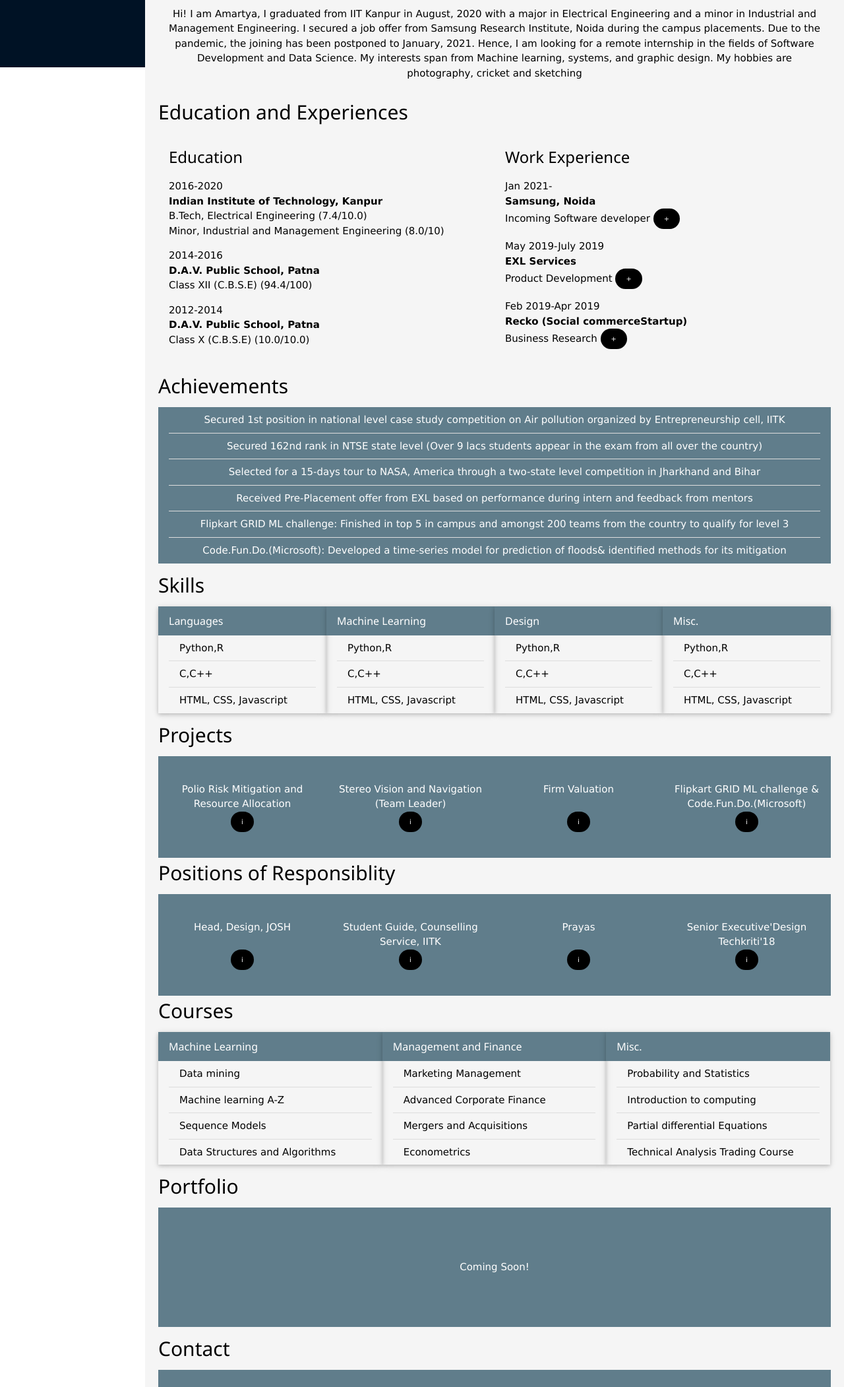
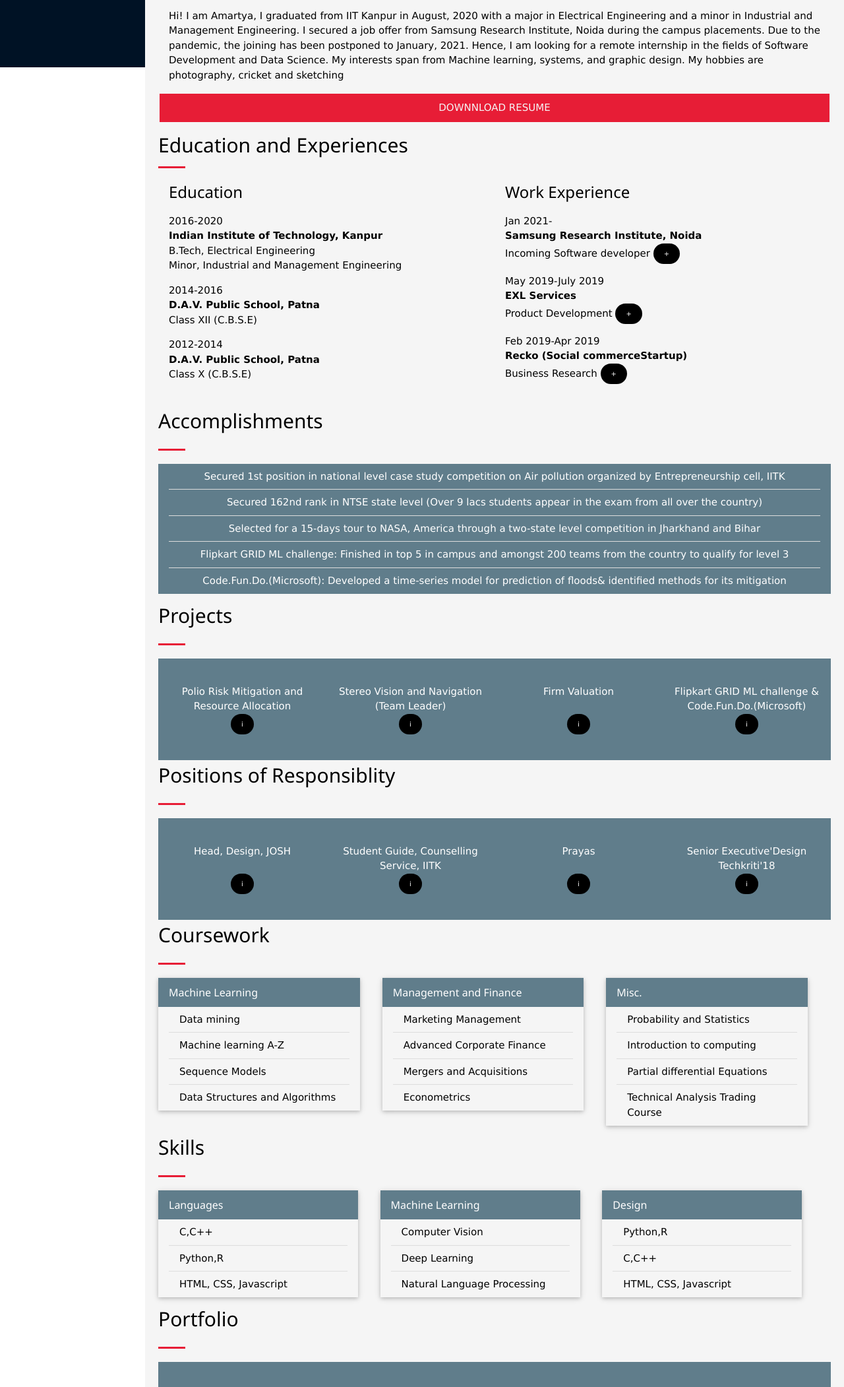
Before and after one commit to ramartya/ramartya.github.io, a plain HTML site: page index.html in a window 1280 px wide. Shown: the part 698-2800 px from the top of the page at 66% size. Drawn offline with nearby package versions, Linux system fonts and the light colour scheme.

Commit message:
Update index.html

```diff
--- a/index.html
+++ b/index.html
@@ -1,3 +1,4 @@
+
 
 
 
@@ -22,15 +23,16 @@
   background-color: #001225; /* Black */
   overflow-x: hidden; /* Disable horizontal scroll */
   padding-top: 150px;
+  padding-left: 20px;
 }
 
 /* The navigation menu links */
 .sidenav a {
-  padding: 6px 6px 6px 10px;
+  padding: 10px 6px 16px 10px;
   text-decoration: none;
-  font-family: Arial, Helvetica, sans-serif;
+  font-family: Verdana, Geneva, Tahoma, sans-serif;
   font-size: 15px;
-  font-weight: bold;
+  /*font-weight: bold;*/
   text-align: left;
   color: #e0e0e0;
   display: block;
@@ -43,6 +45,7 @@
 
 /* Style page content */
 .everything {
+
   background-color:#F5F5F5;
   padding: 20px;
   margin-left: 220px; /* Same as the width of the sidebar */
@@ -50,6 +53,8 @@
 .about {
   margin-left: 300px; /* Same as the width of the sidebar */
   padding: 0px 10px;
+  text-align: left;
+
 }
 /* On smaller screens, where height is less than 450px, change the style of the sidebar (less padding and a smaller font size) */
 @media screen and (max-height: 450px) {
@@ -66,9 +71,10 @@
 <!-- Side navigation -->
  <div class="sidenav">
  	<a href="#about">About</a>
- 	<a href="#edu">Work and Education</a>
+	 <a href="#edu">Education and Experiences</a>
+	 <a href="#Accomplishments">Accomplishments</a>
   	<a href="#Projects">Projects</a>
-  	<a href="#Courses">Courses and Skils</a>
+  	<a href="#Coursework">Courses and Skills</a>
 	<a href="#Portfolio">Portfolio</a>
 	<a href="#Contact">Contact</a>
 </div>
@@ -76,51 +82,53 @@
 <div class= "everything">
 	<div class="w3-container w3-center">
  		<p></br></br></br></p>
- 		<img src="o.jpg" alt="car" class= "w3-circle w3-border"  style="width:15%;">
+ 		<img src="o.jpg" alt="Amartya.jpg" class= "w3-circle w3-border"  style="width:15%;">
    		<h1>Amartya</h1>
   		<p></br>Hi! I am Amartya, I am a <strong>software developer, ML enthusiast </strong>and an<strong> Artist</strong>.</br>Welcome to my Website!</p>
 
         	<div class="social">
 	 <h2>
-	 <a href=#><i class="fab fa-github"></i></a>
-        <a href=#><i class="fab fa-facebook"></i></a>
-	<a href=#><i class="fab fa-linkedin"></i></a>
-	<a href=#><i class="fab fa-instagram"></i></a>
+	 <a href=https://github.com/ramartya><i class="fab fa-github"></i></a>
+	 <a href=https://www.linkedin.com/in/amartya-236764126/><i class="fab fa-linkedin"></i></a>
+    <a href=https://www.facebook.com/profile.php?id=100004565326571><i class="fab fa-facebook"></i></a>
+	<a href=https://www.instagram.com/camera_._obscura/><i class="fab fa-instagram"></i></a>
         <a href= www.paranoidbooklady.wordpress.com><i class="fab fa-goodreads"></i></a></h2>
 	</div>
      <h2></br></br></br></h2>
   </div>
-  <h2 id="about">About</h2>
+  <h2 id="about" style="text-align:left">About</h2>
+  <hr style="height:3px; border:none; color:#e71d36; background-color:#e71d36; width:4%; text-align:left; margin: 0 auto 0 0;">
    <div class="w3-container w3-center" >
 
-        <p> Hi! I am Amartya,
+        <p style="text-align:left"> Hi! I am Amartya,
 
 I graduated from IIT Kanpur in August, 2020 with a major in Electrical Engineering and a minor in Industrial and Management Engineering. I secured a job offer from Samsung Research Institute, Noida during the campus placements. Due to the pandemic, the joining has been postponed to January, 2021. Hence, I am looking for a remote internship in the fields of Software Development and Data Science.
 My interests span from Machine learning, systems, and graphic design. My hobbies are photography, cricket and sketching</p>
        </div>
-
- <!.. 	Work Experience starts >
- 	<h2 id="edu">Education and Experiences</h2>
+<a style="text-decoration:none" href=https://drive.google.com/file/d/1mLYjsglbIAMfRcPsFlbikQIFS-Yhw67Z/view?usp=sharing><table style="width: 100%;"><td style= "background-color: #e71d36; padding-top: 10px; padding-bottom: 10px; color: #F5F5F5; text-align: center; font-family: Verdana, Geneva, Tahoma, sans-serif;">DOWNNLOAD RESUME</td></table></a>
+ <!--	Work Experience starts >-->
+	 <h2 id="edu">Education and Experiences</h2>
+	 <hr style="height:3px; border:none; color:#e71d36; background-color:#e71d36; width:4%; text-align:left; margin: 0 auto 0 0;">
 	 <div class="w3-row">
     		<div class="w3-col" style="width:50%">
     		   <div class=" w3-hover-shadow w3-padding w3-left">
     				<h3> Education </h3>
     					<p>2016-2020</br>
     					<strong>Indian Institute of Technology, Kanpur</strong></br>
-    						B.Tech, Electrical Engineering (7.4/10.0)</br>
-    						Minor, Industrial and Management Engineering (8.0/10)
+    						B.Tech, Electrical Engineering</br>
+    						Minor, Industrial and Management Engineering
    					 <p>2014-2016</br>
     						<strong>D.A.V. Public School, Patna</strong></br>
-  						  Class XII (C.B.S.E) (94.4/100)</br></p>
+  						  Class XII (C.B.S.E)</br></p>
   					  <p>2012-2014</br>
     						<strong>D.A.V. Public School, Patna</strong></br>
-    						Class X (C.B.S.E) (10.0/10.0)</br></p>
-      		  </div>
-   		</div>
+    						Class X (C.B.S.E)</br></p>
+      		  	</div>
+   			</div>
       		<div class="w3-col" style="width:50%">
    			 <div class=" w3-hover-shadow w3-padding w3-left">
    				 <h3> Work Experience </h3>
- 					 <p>Jan 2021- </br> <strong>Samsung, Noida</strong></br> Incoming Software developer <button onclick="document.getElementById('id01').style.display='block'" class="w3-button w3-round-xxlarge w3-tiny w3-black">+</button>
+ 					 <p>Jan 2021- </br> <strong>Samsung Research Institute, Noida</strong></br> Incoming Software developer <button onclick="document.getElementById('id01').style.display='block'" class="w3-button w3-round-xxlarge w3-tiny w3-black">+</button>
 						  <div id="id01" class="w3-modal">
   							  <div class="w3-modal-content w3-card-4">
       									<header class="w3-container w3-blue-grey">
@@ -161,7 +169,7 @@ My interests span from Machine learning, systems, and graphic design. My hobbies
      											   <h3>Recko (Social commerceStartup)|Business Research Consulting Group, IITK</h3>
     												  </header>
    													   <div class="w3-container w3-white">
-      													<p> •	Tasked with estimating market size of direct selling of servicesand number of recommenders that can be brought on platform</br>•	Enumerated and analyzed over 110 industries; identified key factorscontributing to suitability of an industryfor the platform</br>•	Devised a top-down approach and calculatedthenumber of recommenders based on their income, age & employment status</br></p> </br>
+      													<p> •	Tasked with estimating market size of direct selling of services and number of recommenders that can be brought on platform</br>•	Enumerated and analyzed over 110 industries; identified key factors contributing to suitability of an industry for the platform</br>•	Devised a top-down approach and calculated the number of recommenders based on their income, age & employment status</br></p> </br>
       														</div>
     									  <footer class="w3-container w3-blue-grey">
         											<p>Feb’19-Apr’19</p>
@@ -171,67 +179,20 @@ My interests span from Machine learning, systems, and graphic design. My hobbies
    							 </div>
 								</div>
 									</div>
-<h2 id="Achievements">Achievements</h2>
+<h2 id="Accomplishments">Accomplishments</h2>
+<hr style="height:3px; border:none; color:#e71d36; background-color:#e71d36; width:4%; text-align:left; margin: 3 auto 0 0;">
    <div class="w3-container w3-blue-grey w3-center" >
    <ul class="w3-ul">
   <li>Secured 1st position in national level case study competition on Air pollution organized by Entrepreneurship cell, IITK</li>
   <li>Secured 162nd rank in NTSE state level (Over 9 lacs students appear in the exam from all over the country)</li>
   <li>Selected for a 15-days tour to NASA, America through a two-state level competition in Jharkhand and Bihar</li>
-   <li>Received Pre-Placement offer from EXL based on performance during intern and feedback from mentors</li><li>Flipkart GRID ML challenge: Finished in top 5 in campus and amongst 200 teams from the country to qualify for level 3</li><li>Code.Fun.Do.(Microsoft): Developed a time-series model for prediction of floods& identified methods for its mitigation</li>  </ul>
+   <li>Flipkart GRID ML challenge: Finished in top 5 in campus and amongst 200 teams from the country to qualify for level 3</li><li>Code.Fun.Do.(Microsoft): Developed a time-series model for prediction of floods& identified methods for its mitigation</li>  </ul>
 
 
        </div>
-<h2 id="Skills">Skills</h2>
-<div class="w3-row">
- <div class="w3-col" style="width:25%" >
-   <div class="w3-card" style="width:100%;">
-    <header class="w3-container w3-blue-grey w3-hover-shadow">
-      <h6>Languages</h6>
-    </header>
-    <div class="w3-container">
-     <ul class="w3-ul">
-  <li>Python,R</li><li>C,C++</li><li>HTML, CSS, Javascript</li>
-</ul>
-    </div>
-  </div>
-  </div>
-  <div class="w3-col" style="width:25%" >
-   <div class="w3-card" style="width:100%;">
-    <header class="w3-container w3-blue-grey w3-hover-shadow">
-      <h6>Machine Learning</h6>
-    </header>
-    <div class="w3-container">
-     <ul class="w3-ul">
-  <li>Python,R</li><li>C,C++</li><li>HTML, CSS, Javascript</li>
-</ul>
-    </div>
-  </div>
-  </div>
-  <div class="w3-col" style="width:25%" >
-   <div class="w3-card" style="width:100%;">
-    <header class="w3-container w3-blue-grey w3-hover-shadow">
-      <h6>Design</h6>
-    </header>
-    <div class="w3-container">
-     <ul class="w3-ul">
-  <li>Python,R</li><li>C,C++</li><li>HTML, CSS, Javascript</li>
-</ul>
-    </div>
-  </div>
-  </div>
-  <div class="w3-col" style="width:25%" >
-   <div class="w3-card" style="width:100%;">
-    <header class="w3-container w3-blue-grey w3-hover-shadow">
-      <h6>Misc.</h6>
-    </header>
-    <div class="w3-container">
-     <ul class="w3-ul">
-  <li>Python,R</li><li>C,C++</li><li>HTML, CSS, Javascript</li>
-</ul>
-    </div>
-  </div>
-  </div></div>
+
 <h2 id="Projects"> Projects</h2>
+<hr style="height:3px; border:none; color:#e71d36; background-color:#e71d36; width:4%; text-align:left; margin: 3 auto 0 0;">
 <div class="w3-row">
 
  <div class="w3-col" style="width:25%">
@@ -330,7 +291,9 @@ My interests span from Machine learning, systems, and graphic design. My hobbies
 
 
 </div>
+
 <h2 id="Por"> Positions of Responsiblity</h2>
+<hr style="height:3px; border:none; color:#e71d36; background-color:#e71d36; width:4%; text-align:left; margin: 3 auto 0 0;">
 <div class="w3-row">
 	<div class="w3-col" style="width:25%">
   		<div class="w3-blue-gray w3-hover-shadow w3-padding-24 w3-center">
@@ -425,10 +388,12 @@ My interests span from Machine learning, systems, and graphic design. My hobbies
     </div>
 </div>
 
-<h2 id="Courses">Courses</h2>
+<h2 id="Coursework">Coursework</h2>
+<hr style="height:3px; border:none; color:#e71d36; background-color:#e71d36; width:4%; text-align:left; margin: 3 auto 0 0;">
+
 <div class="w3-row">
   <div class="w3-col" style="width:33.3%" >
-   <div class="w3-card" style="width:100%;">
+   <div class="w3-card" style="width:90%;">
     <header class="w3-container w3-blue-grey w3-hover-shadow">
       <h6>Machine Learning</h6>
     </header>
@@ -440,7 +405,7 @@ My interests span from Machine learning, systems, and graphic design. My hobbies
   </div>
   </div>
   <div class="w3-col" style="width:33.3%" >
-   <div class="w3-card" style="width:100%;">
+   <div class="w3-card" style="width:90%;">
     <header class="w3-container w3-blue-grey w3-hover-shadow">
       <h6>Management and Finance</h6>
     </header>
@@ -452,7 +417,7 @@ My interests span from Machine learning, systems, and graphic design. My hobbies
   </div>
   </div>
   <div class="w3-col" style="width:33.3%" >
-   <div class="w3-card" style="width:100%;">
+   <div class="w3-card" style="width:90%;">
     <header class="w3-container w3-blue-grey w3-hover-shadow">
       <h6>Misc.</h6>
     </header>
@@ -463,12 +428,54 @@ My interests span from Machine learning, systems, and graphic design. My hobbies
     </div>
   </div>
   </div></div>
+  <h2 id="Skills">Skills</h2>
+  <hr style="height:3px; border:none; color:#e71d36; background-color:#e71d36; width:4%; text-align:left; margin: 3 auto 0 0;">
+  <div class="w3-row">
+   <div class="w3-col" style="width:33%" >
+	 <div class="w3-card" style="width:90%;">
+	  <header class="w3-container w3-blue-grey w3-hover-shadow">
+		<h6>Languages</h6>
+	  </header>
+	  <div class="w3-container">
+	   <ul class="w3-ul">
+		  <li>C,C++</li>
+	<li>Python,R</li><li>HTML, CSS, Javascript</li>
+  </ul>
+	  </div>
+	</div>
+	</div>
+	<div class="w3-col" style="width:33%" >
+	 <div class="w3-card" style="width:90%;">
+	  <header class="w3-container w3-blue-grey w3-hover-shadow">
+		<h6>Machine Learning</h6>
+	  </header>
+	  <div class="w3-container">
+	   <ul class="w3-ul">
+	<li>Computer Vision</li><li>Deep Learning</li><li>Natural Language Processing</li>
+  </ul>
+	  </div>
+	</div>
+	</div>
+	<div class="w3-col" style="width:33%" >
+	 <div class="w3-card" style="width:90%;">
+	  <header class="w3-container w3-blue-grey w3-hover-shadow">
+		<h6>Design</h6>
+	  </header>
+	  <div class="w3-container">
+	   <ul class="w3-ul">
+	<li>Python,R</li><li>C,C++</li><li>HTML, CSS, Javascript</li>
+  </ul>
+	  </div>
+	</div>
+	</div>
+	</div>
+<h2 id="Portfolio">Portfolio</h2>
+<hr style="height:3px; border:none; color:#e71d36; background-color:#e71d36; width:4%; text-align:left; margin: 3 auto 0 0;">
 
-<h2 id="Portfolio">Portfolio</h2>
 <div class="w3-blue-gray w3-hover-shadow w3-padding-64 w3-center"><p> Coming Soon!</p></div>
 <h2 id="Contact"> Contact</h2>
 <div class="w3-blue-gray w3-hover-shadow w3-padding-64 w3-center">
-Email: ramartya@iitk.ac.in , amartya999@gmail.com
+Email: amartya999@gmail.com, ramartya@iitk.ac.in
   <h4>
 	 <a href=#><i class="fab fa-github"></i></a>
         <a href=#><i class="fab fa-facebook"></i></a>
@@ -477,7 +484,7 @@ Email: ramartya@iitk.ac.in , amartya999@gmail.com
         <a href= www.paranoidbooklady.wordpress.com><i class="fab fa-goodreads"></i></a></h2>
 	</div>
      </h4>
-Developed by: Pragya Jatav
+Developed with &#10084; by Pragya Jatav
 
 </div>
 
```
